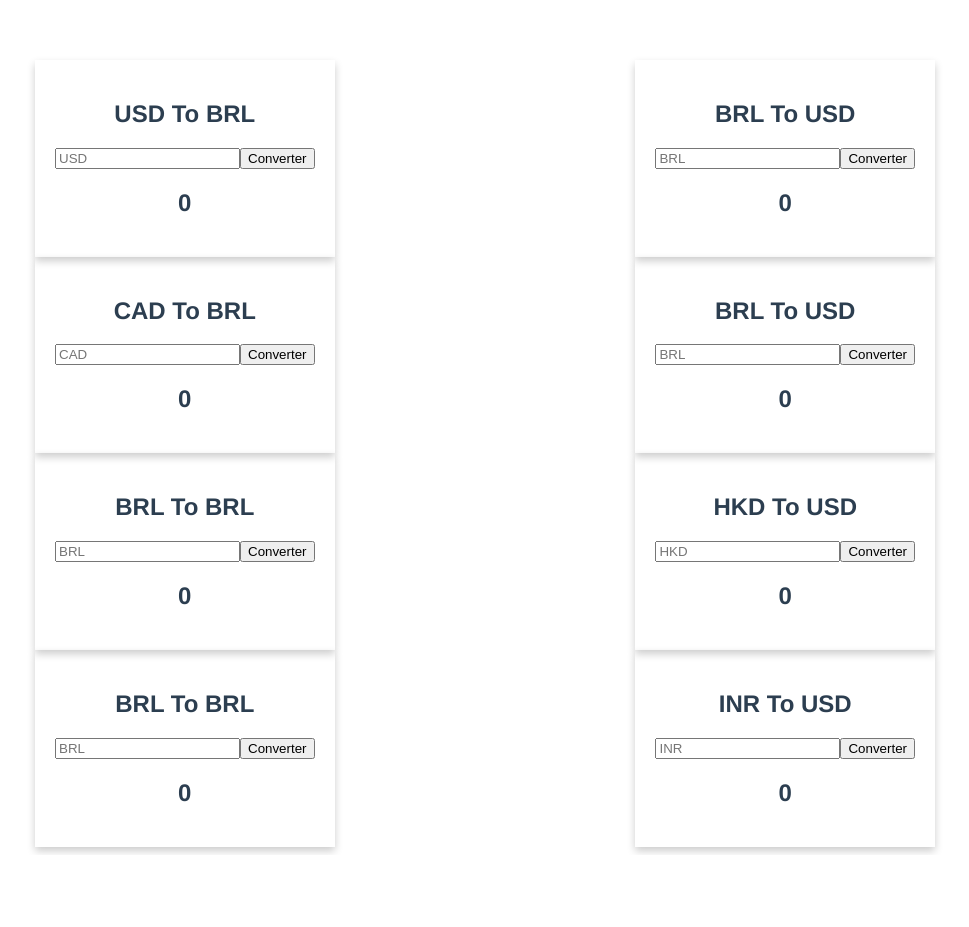
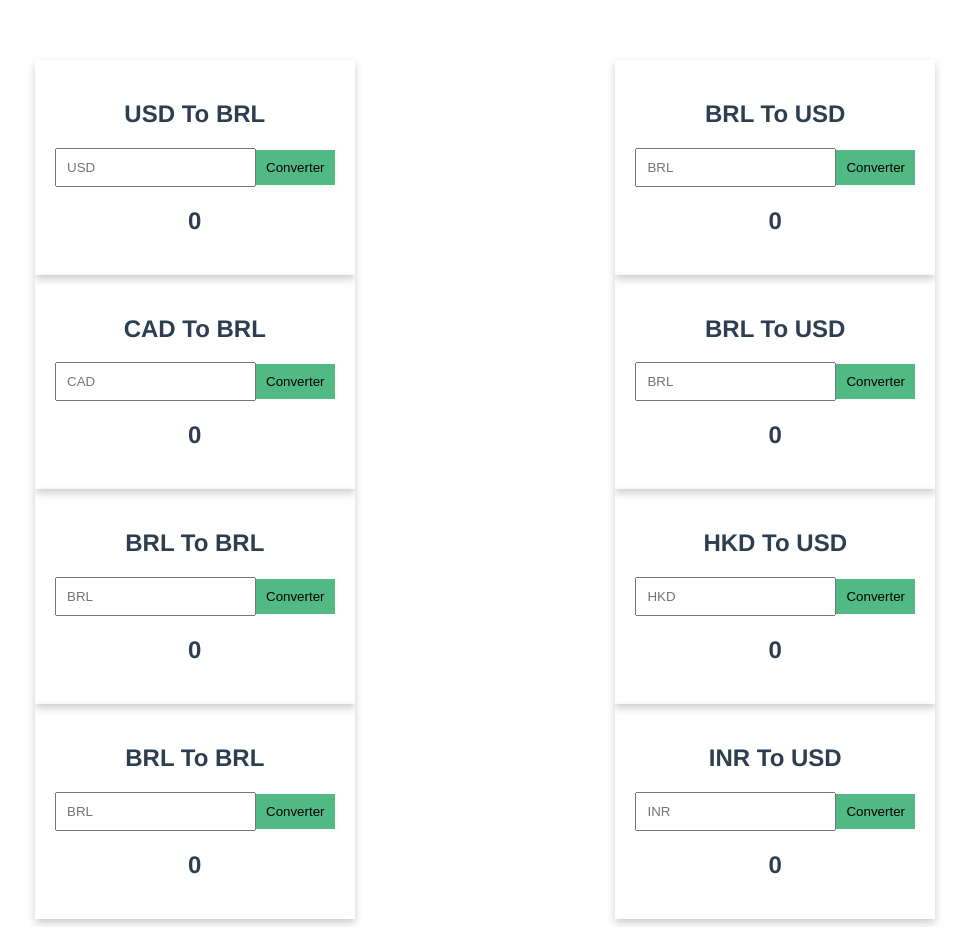
Before and after one commit to DanielFFerreira/conversor-moedas, a Vue app: page / in a window 1280 px wide. Shown: the whole page, without its empty margins (155-1124 px from the left). Before the commit the page ends 855 px from the top, so only its background shows below. Built offline with nearby package versions, Linux system fonts and the light colour scheme.

Commit message:
feat: stylizing input click

```diff
--- a/src/components/Conversor.vue
+++ b/src/components/Conversor.vue
@@ -42,4 +42,12 @@
     max-width: 300px;
     box-shadow: 0 4px 8px 0 rgba(0, 0, 0, 0.2);
   }
+  .conversor input {
+    padding: 10px;
+  }
+  .conversor input + input {
+    background-color: #51b983;
+    border: 0;
+    padding: 10px;
+  }
 </style>
```
